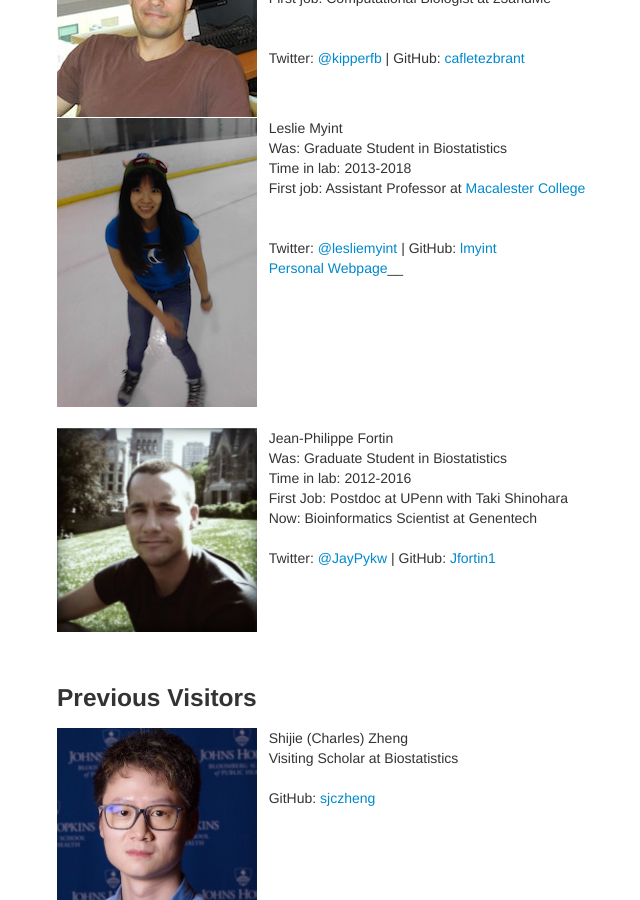
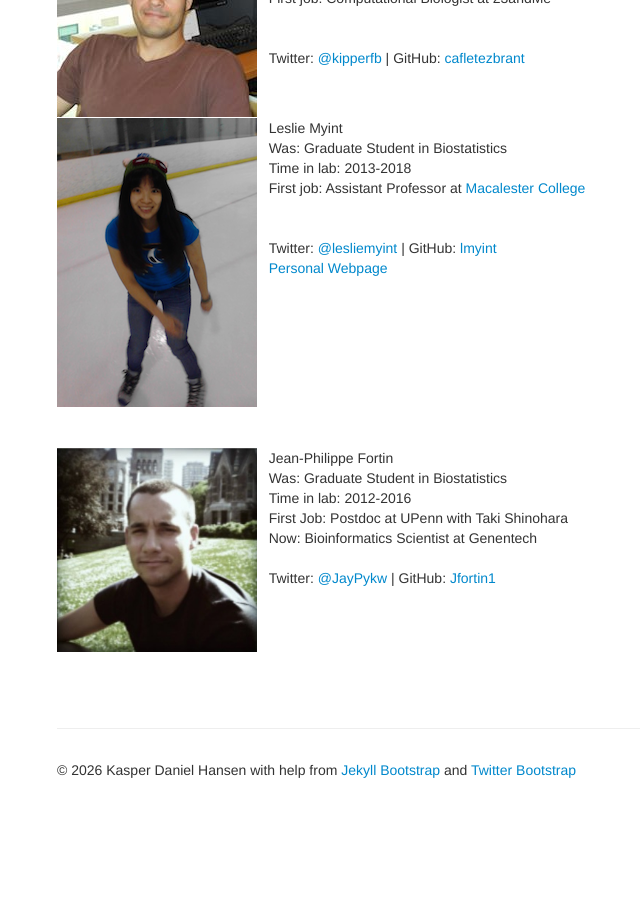
Before and after one commit to hansenlab/hansenlab.github.io, a Jekyll site: the page built from 01-people.md, in a window 1280 px wide and 900 px high, scrolled down 2074 px. Shown: the whole window, without its empty margins (233-873 px from the left). Built offline with Jekyll 4.4.1, drawn with Linux system fonts in a browser that asks for light colours; after the commit the page ends 2864 px from its top, so only the background shows below that.

Commit message:
fixing linebreaks

```diff
--- a/01-people.md
+++ b/01-people.md
@@ -108,7 +108,7 @@ GitHub: [PeteHaitch](https://github.com/PeteHaitch)
 &nbsp;&nbsp;&nbsp;
 <br>
 &nbsp;&nbsp;&nbsp;Twitter: [@lesliemyint](https://twitter.com/lesliemyint) | GitHub: [lmyint](https://github.com/lmyint)
-&nbsp;&nbsp;&nbsp;[Personal Webpage](https://lmyint.github.io/)__
+&nbsp;&nbsp;&nbsp;[Personal Webpage](https://lmyint.github.io/)
 <br><br><br><br><br><br><br><br>
 
 <img alt="Jean-Philippe Fortin" align="left" src="media/people/fortin.jpg" width="200" height="200"/>
@@ -121,12 +121,3 @@ GitHub: [PeteHaitch](https://github.com/PeteHaitch)
 &nbsp;&nbsp;&nbsp;Twitter: [@JayPykw](https://twitter.com/JayPykw) |
 GitHub: [Jfortin1](https://github.com/Jfortin1)
 <br><br><br><br><br>
-
-### Previous Visitors
-
-<img alt="Charles Zheng" align="left" src="media/people/czheng.jpg" width="200" height="200"/>
-&nbsp;&nbsp;&nbsp;Shijie (Charles) Zheng
-&nbsp;&nbsp;&nbsp;Visiting Scholar at Biostatistics
-<br>
-&nbsp;&nbsp;&nbsp;GitHub: [sjczheng](https://github.com/sjczheng)
-<br><br><br><br><br><br><br>
```
